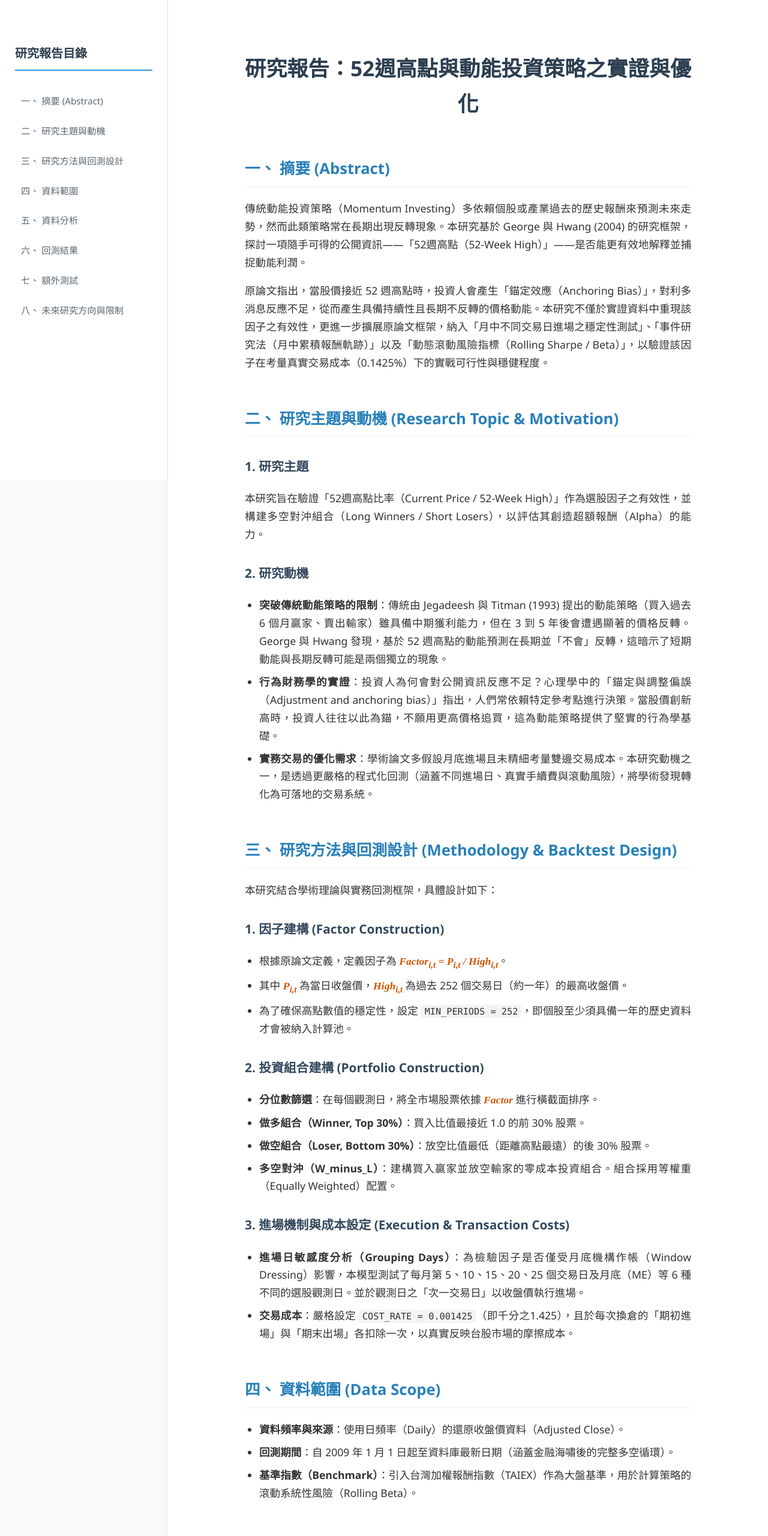
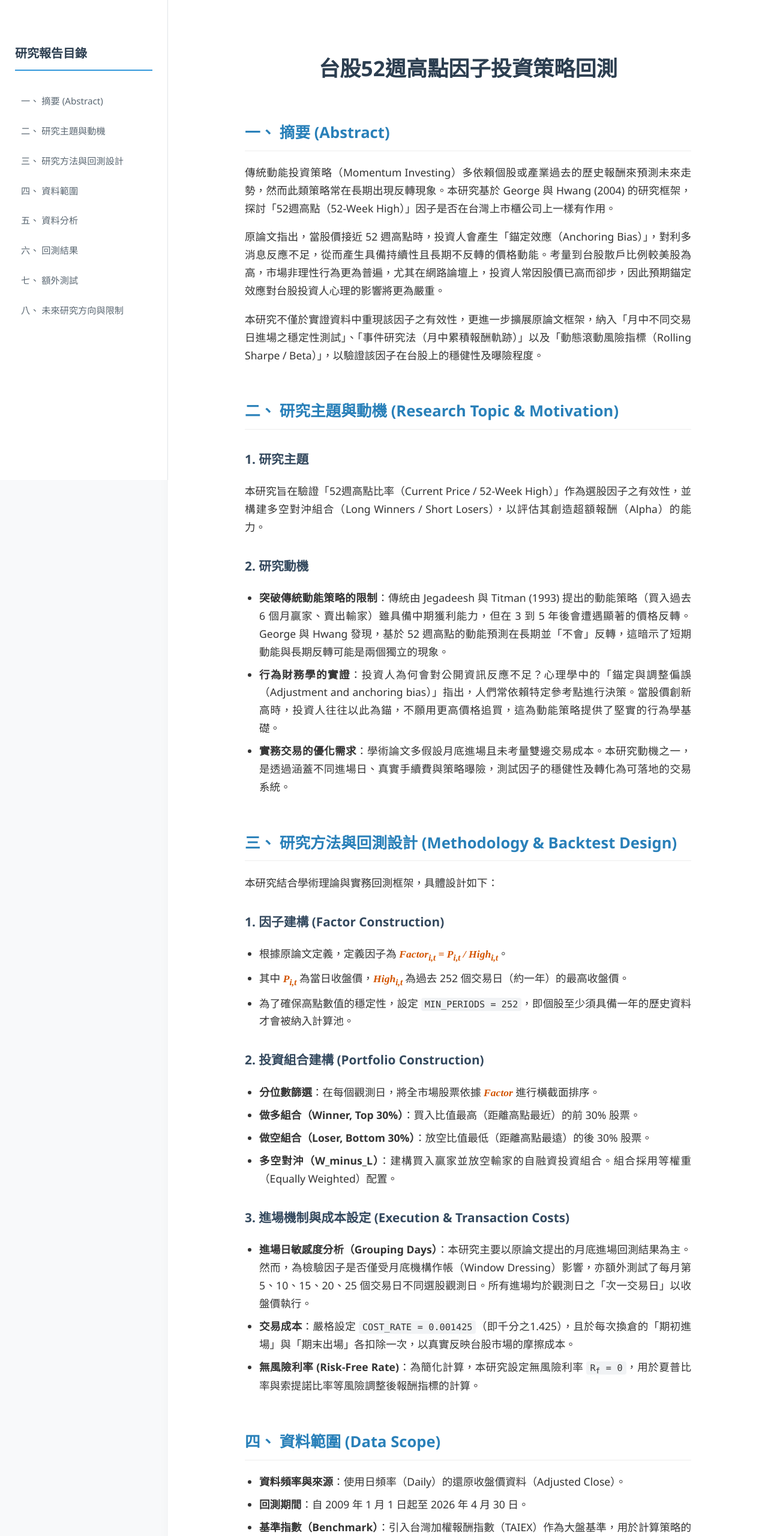
Before and after one commit to yo231168/52week_high_tw, a plain HTML site: page 52_Week_High_Momentum_Report.html in a window 1280 px wide. Shown: the top 2560 px of the page at 60% size. Drawn offline with Linux system fonts and the light colour scheme.

```diff
--- a/52_Week_High_Momentum_Report.html
+++ b/52_Week_High_Momentum_Report.html
@@ -164,12 +164,13 @@
     </nav>
 
     <main class="content">
-        <h1>研究報告：52週高點與動能投資策略之實證與優化</h1>
+        <h1>台股52週高點因子投資策略回測</h1>
 
         <section id="section1">
             <h2>一、 摘要 (Abstract)</h2>
-            <p>傳統動能投資策略（Momentum Investing）多依賴個股或產業過去的歷史報酬來預測未來走勢，然而此類策略常在長期出現反轉現象。本研究基於 George 與 Hwang (2004) 的研究框架，探討一項隨手可得的公開資訊——「52週高點（52-Week High）」——是否能更有效地解釋並捕捉動能利潤。</p>
-            <p>原論文指出，當股價接近 52 週高點時，投資人會產生「錨定效應（Anchoring Bias）」，對利多消息反應不足，從而產生具備持續性且長期不反轉的價格動能。本研究不僅於實證資料中重現該因子之有效性，更進一步擴展原論文框架，納入「月中不同交易日進場之穩定性測試」、「事件研究法（月中累積報酬軌跡）」以及「動態滾動風險指標（Rolling Sharpe / Beta）」，以驗證該因子在考量真實交易成本（0.1425%）下的實戰可行性與穩健程度。</p>
+            <p>傳統動能投資策略（Momentum Investing）多依賴個股或產業過去的歷史報酬來預測未來走勢，然而此類策略常在長期出現反轉現象。本研究基於 George 與 Hwang (2004) 的研究框架，探討「52週高點（52-Week High）」因子是否在台灣上市櫃公司上一樣有作用。</p>
+            <p>原論文指出，當股價接近 52 週高點時，投資人會產生「錨定效應（Anchoring Bias）」，對利多消息反應不足，從而產生具備持續性且長期不反轉的價格動能。考量到台股散戶比例較美股為高，市場非理性行為更為普遍，尤其在網路論壇上，投資人常因股價已高而卻步，因此預期錨定效應對台股投資人心理的影響將更為嚴重。</p>
+            <p>本研究不僅於實證資料中重現該因子之有效性，更進一步擴展原論文框架，納入「月中不同交易日進場之穩定性測試」、「事件研究法（月中累積報酬軌跡）」以及「動態滾動風險指標（Rolling Sharpe / Beta）」，以驗證該因子在台股上的穩健性及曝險程度。</p>
         </section>
 
         <section id="section2">
@@ -181,7 +182,7 @@
             <ul>
                 <li><strong>突破傳統動能策略的限制</strong>：傳統由 Jegadeesh 與 Titman (1993) 提出的動能策略（買入過去 6 個月贏家、賣出輸家）雖具備中期獲利能力，但在 3 到 5 年後會遭遇顯著的價格反轉。George 與 Hwang 發現，基於 52 週高點的動能預測在長期並「不會」反轉，這暗示了短期動能與長期反轉可能是兩個獨立的現象。</li>
                 <li><strong>行為財務學的實證</strong>：投資人為何會對公開資訊反應不足？心理學中的「錨定與調整偏誤（Adjustment and anchoring bias）」指出，人們常依賴特定參考點進行決策。當股價創新高時，投資人往往以此為錨，不願用更高價格追買，這為動能策略提供了堅實的行為學基礎。</li>
-                <li><strong>實務交易的優化需求</strong>：學術論文多假設月底進場且未精細考量雙邊交易成本。本研究動機之一，是透過更嚴格的程式化回測（涵蓋不同進場日、真實手續費與滾動風險），將學術發現轉化為可落地的交易系統。</li>
+                <li><strong>實務交易的優化需求</strong>：學術論文多假設月底進場且未考量雙邊交易成本。本研究動機之一，是透過涵蓋不同進場日、真實手續費與策略曝險，測試因子的穩健性及轉化為可落地的交易系統。</li>
             </ul>
         </section>
 
@@ -199,15 +200,16 @@
             <h3>2. 投資組合建構 (Portfolio Construction)</h3>
             <ul>
                 <li><strong>分位數篩選</strong>：在每個觀測日，將全市場股票依據 <span class="math">Factor</span> 進行橫截面排序。</li>
-                <li><strong>做多組合（Winner, Top 30%）</strong>：買入比值最接近 1.0 的前 30% 股票。</li>
+                <li><strong>做多組合（Winner, Top 30%）</strong>：買入比值最高（距離高點最近）的前 30% 股票。</li>
                 <li><strong>做空組合（Loser, Bottom 30%）</strong>：放空比值最低（距離高點最遠）的後 30% 股票。</li>
-                <li><strong>多空對沖（W_minus_L）</strong>：建構買入贏家並放空輸家的零成本投資組合。組合採用等權重（Equally Weighted）配置。</li>
+                <li><strong>多空對沖（W_minus_L）</strong>：建構買入贏家並放空輸家的自融資投資組合。組合採用等權重（Equally Weighted）配置。</li>
             </ul>
 
             <h3>3. 進場機制與成本設定 (Execution & Transaction Costs)</h3>
             <ul>
-                <li><strong>進場日敏感度分析（Grouping Days）</strong>：為檢驗因子是否僅受月底機構作帳（Window Dressing）影響，本模型測試了每月第 5、10、15、20、25 個交易日及月底（ME）等 6 種不同的選股觀測日。並於觀測日之「次一交易日」以收盤價執行進場。</li>
+                <li><strong>進場日敏感度分析（Grouping Days）</strong>：本研究主要以原論文提出的月底進場回測結果為主。然而，為檢驗因子是否僅受月底機構作帳（Window Dressing）影響，亦額外測試了每月第 5、10、15、20、25 個交易日不同選股觀測日。所有進場均於觀測日之「次一交易日」以收盤價執行。</li>
                 <li><strong>交易成本</strong>：嚴格設定 <code>COST_RATE = 0.001425</code>（即千分之1.425），且於每次換倉的「期初進場」與「期末出場」各扣除一次，以真實反映台股市場的摩擦成本。</li>
+                <li><strong>無風險利率 (Risk-Free Rate)</strong>：為簡化計算，本研究設定無風險利率 <code>R<sub>f</sub> = 0</code>，用於夏普比率與索提諾比率等風險調整後報酬指標的計算。</li>
             </ul>
         </section>
 
@@ -215,7 +217,7 @@
             <h2>四、 資料範圍 (Data Scope)</h2>
             <ul>
                 <li><strong>資料頻率與來源</strong>：使用日頻率（Daily）的還原收盤價資料（Adjusted Close）。</li>
-                <li><strong>回測期間</strong>：自 2009 年 1 月 1 日起至資料庫最新日期（涵蓋金融海嘯後的完整多空循環）。</li>
+                <li><strong>回測期間</strong>：自 2009 年 1 月 1 日起至 2026 年 4 月 30 日。</li>
                 <li><strong>基準指數（Benchmark）</strong>：引入台灣加權報酬指數（TAIEX）作為大盤基準，用於計算策略的滾動系統性風險（Rolling Beta）。</li>
             </ul>
         </section>
@@ -232,17 +234,16 @@
 
         <section id="section6">
             <h2>六、 回測結果 (Backtest Results)</h2>
-            <p>根據程式碼的計算模組，回測結果將從以下幾個維度進行展示與解讀：</p>
-
             <h3>1. 核心績效與風險指標 (Performance & Risk Metrics)</h3>
             <ul>
                 <li><strong>總報酬與年化報酬 (CAGR)</strong>：比較 Winner、Loser 與 W-L 對沖組合的長期複利增長。預期 Winner 組合將顯著擊敗 Loser 組合，且 W-L 將創造穩定的正向收益。</li>
-                <li><strong>風險調整後報酬</strong>：透過夏普比率（Sharpe Ratio）與索提諾比率（Sortino Ratio）評估承擔每單位總風險與下行風險所獲得的超額報酬。</li>
-                <li><strong>最大回撤 (MDD)</strong>：觀察多空對沖組合（W-L）在 2011、2015、2020 等市場極端回檔時，是否具備抗跌保護作用。</li>
+                <li><strong>夏普比率 (Sharpe Ratio)</strong>：評估承擔每單位總風險（標準差）所獲得的超額報酬，計算方式為 <span class="math">(R<sub>p</sub> - R<sub>f</sub> ) / σ<sub>p</sub></span>，其中 <span class="math">R<sub>p</sub></span> 為投資組合平均報酬，<span class="math">R<sub>f</sub></span> 為無風險利率，<span class="math">σ<sub>p</sub></span> 為投資組合報酬標準差。</li>
+                <li><strong>索提諾比率 (Sortino Ratio)</strong>：評估承擔每單位下行風險（下行標準差）所獲得的超額報酬，計算方式為 <span class="math">(R<sub>p</sub> - R<sub>f</sub> ) / DR</span>，其中 <span class="math">R<sub>p</sub></span> 為投資組合平均報酬，<span class="math">R<sub>f</sub></span> 為無風險利率，<span class="math">DR</span> 為投資組合報酬的下行標準差。</li>
+                <li><strong>最大回撤 (MDD)</strong>：衡量多空對沖組合（W-L）從資產最高價值跌至最低價值時的「最大虧損幅度」，為計算下行風險的另一指標。</li>
             </ul>
 
             <h3>2. 進場日穩健性測試 (Entry Day Robustness)</h3>
-            <p>透過彙總比較不同 <code>GROUPING_DAYS</code> (5, 10, 15, 20, 25, ME) 的 CAGR 與 Sharpe Ratio。若各日期的績效指標呈現水平且穩定的結果，即可證明 52 週高點的「錨定效應」是持續存在於市場心理中的穩健現象，而非特定日期的流動性異常。</p>
+            <p>透過彙總比較不同 <code>GROUPING_DAYS</code> (5, 10, 15, 20, 25, 月底) 的 CAGR 與 Sharpe Ratio。若各日期的績效指標呈現水平且穩定的結果，即可證明 52 週高點的「錨定效應」是持續存在於市場心理中的穩健現象，而非特定日期的流動性異常。</p>
 
             <h3>3. 動態風險追蹤 (Rolling Metrics)</h3>
             <ul>
```
Also changed, not shown: 1 other file.
